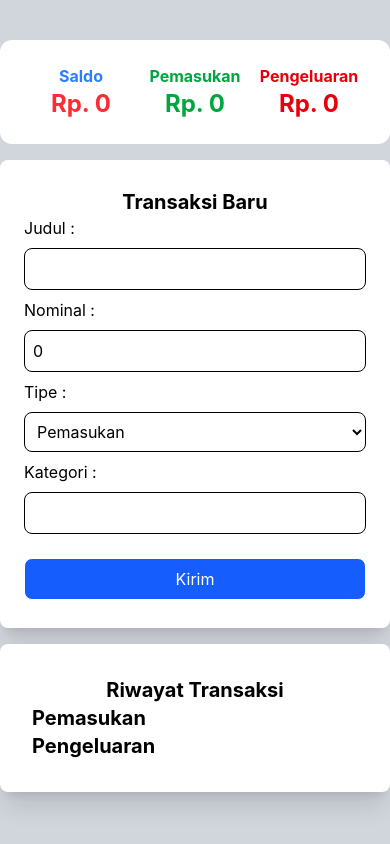
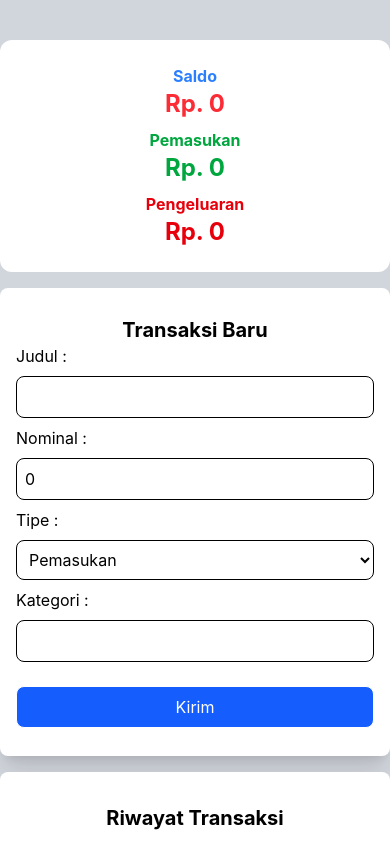
Before and after one commit to KurniaRahman412/personal-finance-tracker, a React (Vite) app: page / in a window 390 px wide. Shown: the top 844 px of the page. Built offline with nearby package versions, Linux system fonts and the light colour scheme.

Commit message:
Mengganti CryptoUUID dengan DateMath, perbaikan UI

```diff
--- a/src/App.jsx
+++ b/src/App.jsx
@@ -30,7 +30,7 @@ useEffect(()=>{
   // Fungsi Tambah Transaksi
   const addTransaction = (e)=>{
     e.preventDefault()
-    const data = {...newTransaction, id: crypto.randomUUID(), date: Date.now()}
+    const data = {...newTransaction, id: Date.now() + Math.random() , date: Date.now()}
     setTransaction([...transaction, data])
     setNewTransaction({
       title: "",
@@ -48,7 +48,7 @@ useEffect(()=>{
 return(
     <div className="min-h-screen bg-gray-300 py-10 shadow-xl">
       <div className="max-w-2xl mx-auto">
-        <section className="grid grid-cols-3 text-center bg-white p-6 rounded-xl">
+        <section className="grid grid-cols-1 md:grid-cols-3 text-center bg-white p-6 rounded-xl space-y-2">
           <div className="text-blue-500">
             <h2 className="text-md font-bold">Saldo</h2>
             {(totals.income > totals.expense) ? (
@@ -68,7 +68,7 @@ return(
           </div>
         </section>
 
-        <section className="bg-white rounded-lg py-2 px-6 my-4 shadow-xl">
+        <section className="bg-white rounded-lg py-2 px-4 md:px-0 my-4 shadow-xl">
           <form onSubmit={addTransaction} className="my-5">
             <h3 className="text-xl font-bold text-center">Transaksi Baru</h3>
             <div className="flex flex-col max-w-md mx-auto gap-2">
@@ -102,9 +102,9 @@ return(
           </form>
         </section>
 
-        <section className="bg-white rounded-lg max-w-2xl mx-auto p-8 shadow-xl">
+        <section className="bg-white rounded-lg max-w-2xl mx-auto p-8 shadow-xl space-y-2">
           <h2 className="text-xl text-center font-bold">Riwayat Transaksi</h2>
-          <div>
+          <div className="space-y-4">
             <h3 className="text-xl font-bold">Pemasukan</h3>
             <ul className=" mx-8">
               {income.map((item)=> (
@@ -118,7 +118,7 @@ return(
               ))}
             </ul>
           </div>
-          <div>
+          <div className="space-y-4">
             <h3 className="text-xl font-bold">Pengeluaran</h3>
             <ul className="mx-8">
               {expense.map((item)=> (
```
Also changed, not shown: 1 other file (tests, documents, lock files or other folders).
